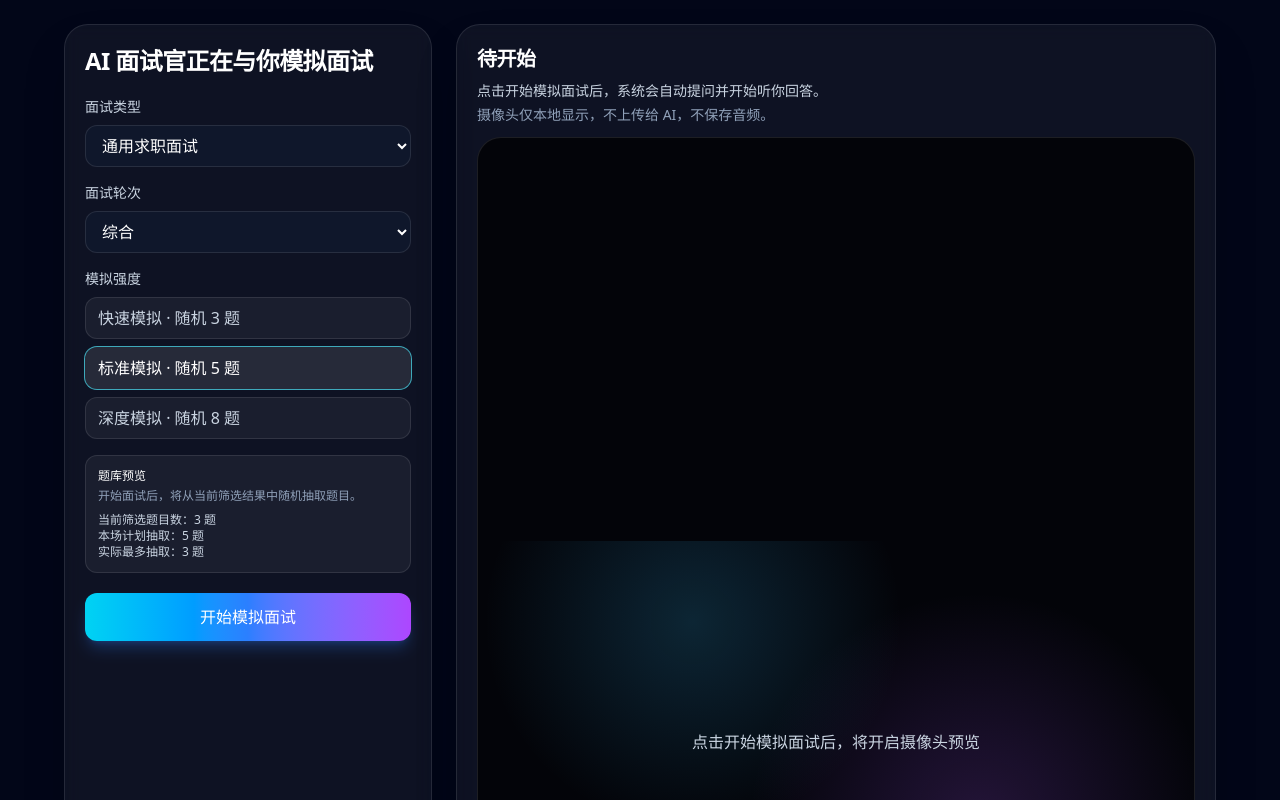
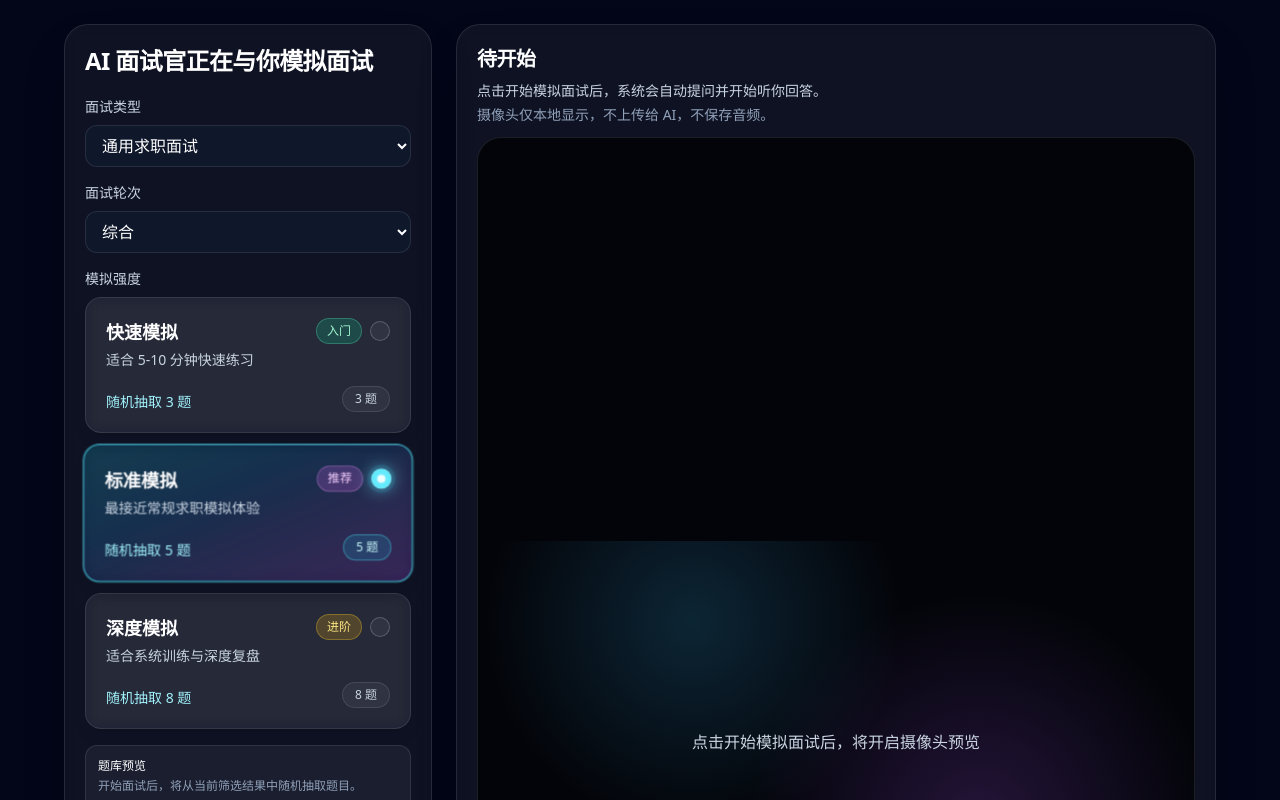
Before and after one commit to pancunzhi1124-pixel/xiaohongshu-interview-platform, a Next.js app: page /interview in a window 1280 px wide. Shown: the top 800 px of the page. Built offline with nearby package versions, Linux system fonts and the light colour scheme.

Commit message:
feat: upgrade interview intensity selector ui

```diff
--- a/app/interview/page.tsx
+++ b/app/interview/page.tsx
@@ -3,6 +3,7 @@
 import { Suspense, useEffect, useMemo, useRef, useState } from "react";
 import { useSearchParams } from "next/navigation";
 import { interviewBanks, type InterviewQuestion, type InterviewRound } from "@/data/question-banks";
+import InterviewIntensitySelector from "@/components/InterviewIntensitySelector";
 
 const rounds: InterviewRound[] = ["综合", "HR", "业务", "主管", "终面", "压力", "英文"];
 
@@ -513,26 +514,8 @@ function InterviewPageContent() {
             ))}
           </select>
           <label className="mt-4 block text-sm text-slate-300">模拟强度</label>
-          <div className="mt-2 grid gap-2">
-            {[
-              { label: "快速模拟 · 随机 3 题", value: 3 },
-              { label: "标准模拟 · 随机 5 题", value: 5 },
-              { label: "深度模拟 · 随机 8 题", value: 8 },
-            ].map((item) => (
-              <button
-                key={item.value}
-                type="button"
-                disabled={started}
-                onClick={() => setQuestionCount(item.value)}
-                className={`rounded-xl border px-3 py-2 text-left text-sm transition ${
-                  questionCount === item.value
-                    ? "border-transparent bg-white/10 text-white ring-1 ring-cyan-300/70"
-                    : "border-white/10 bg-white/5 text-slate-300"
-                } disabled:cursor-not-allowed disabled:opacity-60`}
-              >
-                {item.label}
-              </button>
-            ))}
+          <div className="mt-2">
+            <InterviewIntensitySelector value={questionCount} disabled={started} onChange={setQuestionCount} />
           </div>
           <div className="mt-4 rounded-xl border border-white/10 bg-white/5 p-3 text-xs text-slate-300">
             <p className="font-medium text-white">题库预览</p>
@@ -542,13 +525,16 @@ function InterviewPageContent() {
             <p>实际最多抽取：{Math.min(questions.length, questionCount)} 题</p>
           </div>
           {!started ? (
+            <div className="mt-5">
               <button
-              className="mt-5 w-full rounded-xl bg-gradient-to-r from-cyan-400 via-blue-500 to-purple-500 px-4 py-3 font-semibold text-white shadow-lg shadow-blue-500/25 transition duration-300 hover:brightness-110 disabled:cursor-not-allowed disabled:opacity-50"
+                className="w-full rounded-2xl bg-gradient-to-r from-cyan-400 via-blue-500 to-purple-500 px-5 py-4 text-base font-semibold text-white shadow-lg shadow-cyan-500/20 transition duration-300 hover:brightness-110 active:scale-[0.99] disabled:cursor-not-allowed disabled:opacity-50"
                 onClick={handleStartInterview}
                 disabled={!questions.length}
               >
                 开始模拟面试
               </button>
+              <p className="mt-2 text-xs text-slate-400">开始后将自动抽题、自动提问，并进入真实模拟面试流程</p>
+            </div>
           ) : (
             <p className="mt-5 rounded-xl border border-cyan-300/20 bg-cyan-400/10 px-4 py-3 text-sm text-cyan-100">面试进行中，右侧会自动朗读题目并开始听你回答。</p>
           )}
--- /dev/null
+++ b/components/InterviewIntensitySelector.tsx
@@ -0,0 +1,100 @@
+"use client";
+
+type InterviewIntensityOption = {
+  label: string;
+  subtitle: string;
+  description: string;
+  value: number;
+  badge: string;
+  badgeClassName: string;
+};
+
+const intensityOptions: InterviewIntensityOption[] = [
+  {
+    label: "快速模拟",
+    subtitle: "适合 5-10 分钟快速练习",
+    description: "随机抽取 3 题",
+    value: 3,
+    badge: "入门",
+    badgeClassName: "border border-emerald-300/30 bg-emerald-400/20 text-emerald-200",
+  },
+  {
+    label: "标准模拟",
+    subtitle: "最接近常规求职模拟体验",
+    description: "随机抽取 5 题",
+    value: 5,
+    badge: "推荐",
+    badgeClassName: "border border-fuchsia-300/30 bg-fuchsia-400/20 text-fuchsia-200",
+  },
+  {
+    label: "深度模拟",
+    subtitle: "适合系统训练与深度复盘",
+    description: "随机抽取 8 题",
+    value: 8,
+    badge: "进阶",
+    badgeClassName: "border border-amber-300/30 bg-amber-400/20 text-amber-200",
+  },
+];
+
+export default function InterviewIntensitySelector({
+  value,
+  disabled,
+  onChange,
+}: {
+  value: number;
+  disabled?: boolean;
+  onChange: (value: number) => void;
+}) {
+  return (
+    <div className="grid gap-3">
+      {intensityOptions.map((item) => {
+        const selected = value === item.value;
+
+        return (
+          <button
+            key={item.value}
+            type="button"
+            disabled={disabled}
+            aria-pressed={selected}
+            onClick={() => onChange(item.value)}
+            className={`group relative w-full overflow-hidden rounded-2xl border p-4 text-left text-white shadow-lg backdrop-blur transition duration-300 ease-out focus-visible:outline-none focus-visible:ring-2 focus-visible:ring-cyan-300/60 disabled:cursor-not-allowed disabled:opacity-60 sm:p-5 ${
+              selected
+                ? "scale-[1.01] border-cyan-300/60 bg-gradient-to-br from-cyan-500/20 via-blue-500/15 to-purple-500/20 ring-1 ring-cyan-300/40 shadow-[0_0_0_1px_rgba(34,211,238,0.35),0_20px_50px_rgba(59,130,246,0.18)]"
+                : "border-white/10 bg-white/5 text-white hover:border-cyan-300/30 hover:bg-white/[0.08]"
+            }`}
+          >
+            <span className="pointer-events-none absolute inset-0 bg-[radial-gradient(circle_at_top_right,rgba(34,211,238,0.08),transparent_34%),radial-gradient(circle_at_bottom_left,rgba(168,85,247,0.08),transparent_28%)] opacity-0 transition-opacity duration-300 group-hover:opacity-100" />
+
+            <div className="relative flex items-start justify-between gap-4">
+              <div className="min-w-0">
+                <h3 className="text-base font-semibold text-white sm:text-lg">{item.label}</h3>
+                <p className="mt-1 text-sm text-slate-300">{item.subtitle}</p>
+              </div>
+
+              <div className="flex shrink-0 items-center gap-2">
+                <span className={`rounded-full px-2.5 py-1 text-xs font-medium ${item.badgeClassName}`}>{item.badge}</span>
+                <span
+                  aria-hidden="true"
+                  className={`grid h-5 w-5 place-items-center rounded-full transition duration-300 ${
+                    selected
+                      ? "border border-cyan-200/40 bg-cyan-300 shadow-[0_0_0_4px_rgba(34,211,238,0.12),0_0_18px_rgba(103,232,249,0.75)]"
+                      : "border border-white/20 bg-white/5"
+                  }`}
+                >
+                  {selected ? <span className="h-2 w-2 rounded-full bg-cyan-50 shadow-[0_0_10px_rgba(255,255,255,0.8)]" /> : null}
+                </span>
+              </div>
+            </div>
+
+            <div className="relative mt-4 flex items-end justify-between gap-3">
+              <p className="text-sm font-medium text-cyan-200">{item.description}</p>
+              <span className={`rounded-full border px-3 py-1 text-xs font-medium ${selected ? "border-cyan-300/40 bg-cyan-400/15 text-cyan-100" : "border-white/10 bg-white/5 text-slate-300"}`}>
+                {item.value} 题
+              </span>
+            </div>
+          </button>
+        );
+      })}
+    </div>
+  );
+}
```
Lines whose indentation alone changed are shown as unchanged.
